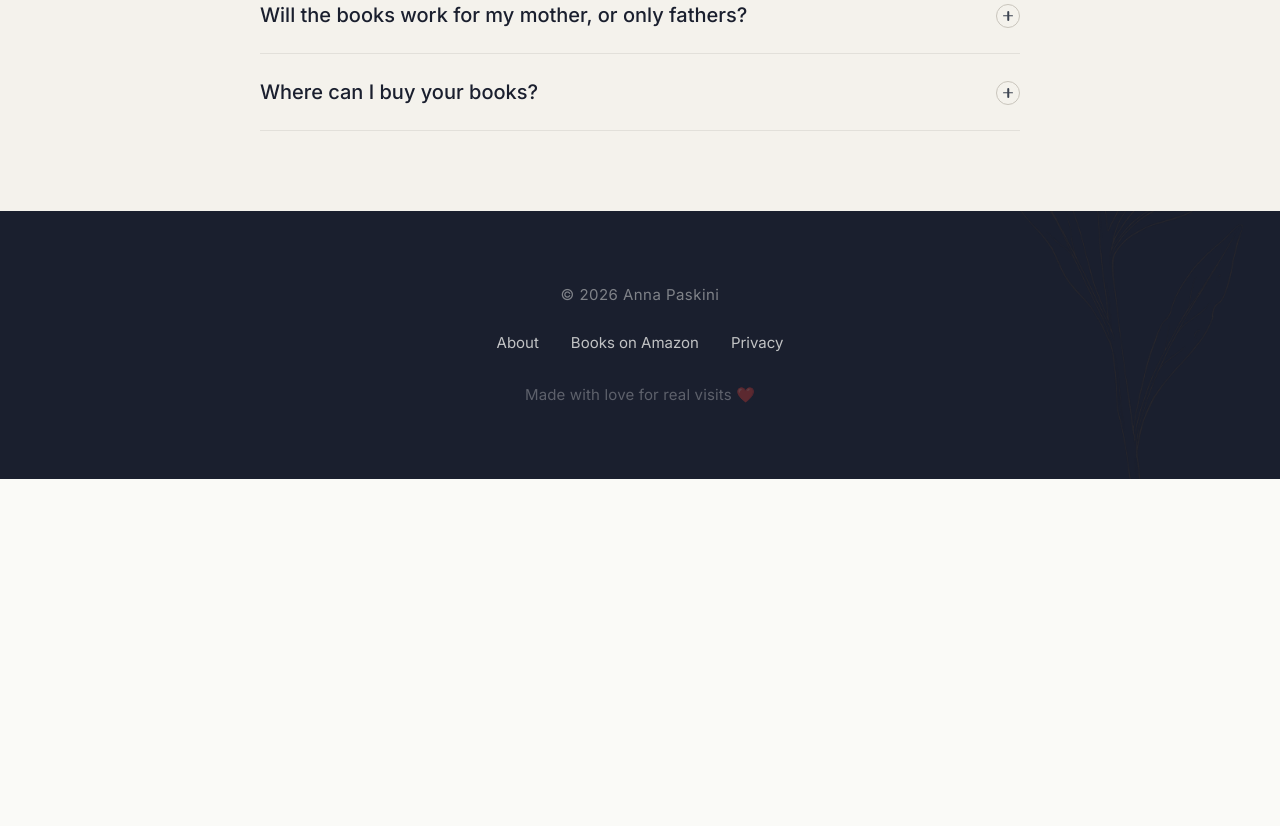
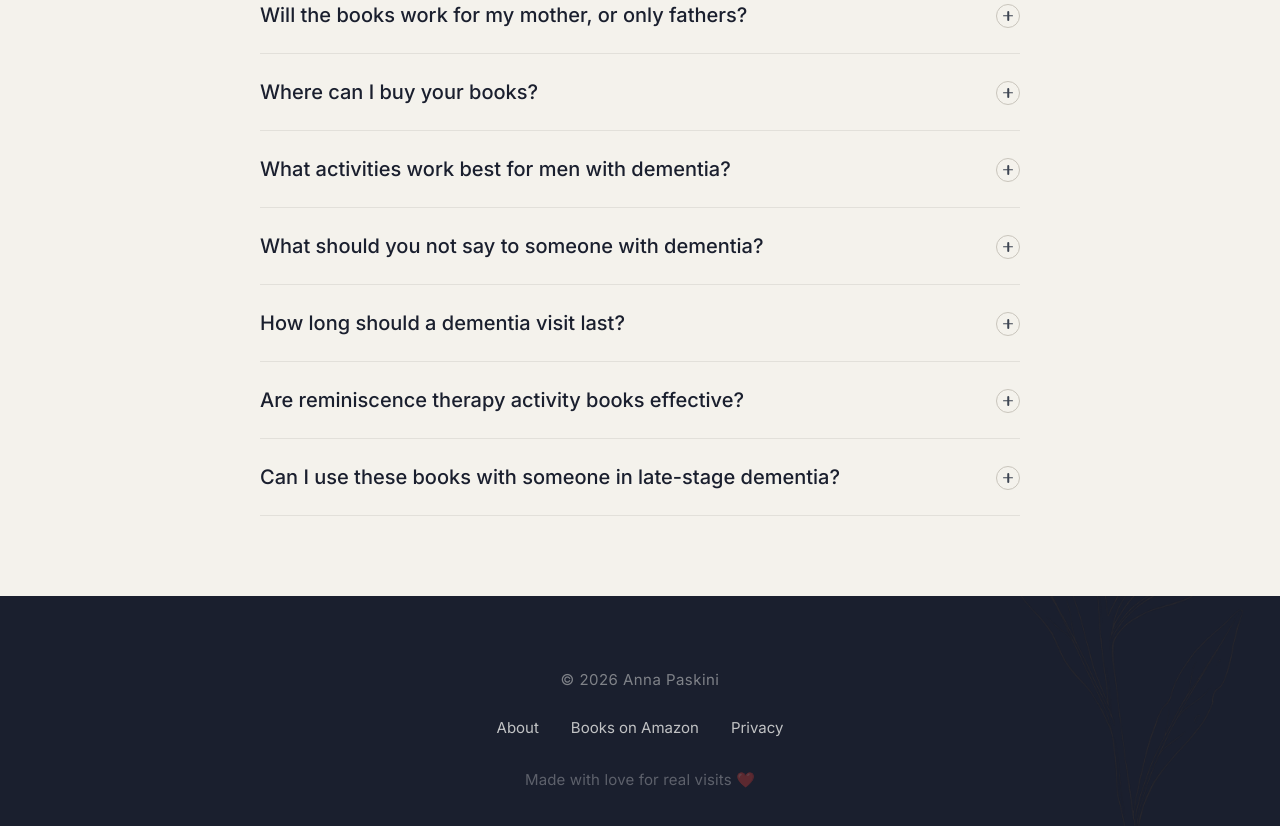
Before and after one commit to AnnaPaskini/anna-paskini-book-landing, a Next.js app: page / in a window 1280 px wide. Shown: the part 5040-5866 px from the top of the page. Before the commit the page ends 5519 px from the top, so only its background shows below. Built offline with nearby package versions, Linux system fonts and the light colour scheme; no server answers.

Commit message:
Expand FAQ from 5 to 10 questions for long-tail SEO coverage

```diff
--- a/src/components/blocks/FAQBlock.tsx
+++ b/src/components/blocks/FAQBlock.tsx
@@ -79,6 +79,71 @@ const faqs: FAQ[] = [
     aText:
       "Both volumes are on Amazon as paperbacks, $12.99 each. Amazon ships to most countries through their international fulfilment network. If Amazon doesn’t ship to your country, write to us and we’ll arrange a direct PDF copy.",
   },
+  {
+    q: "What activities work best for men with dementia?",
+    a: (
+      <p>
+        <strong>
+          Activities that connect to a man's lived experience — cars, tools, fishing, sports, music — work best because they tap into long-term memory, which stays accessible longer than recent memory.
+        </strong>{" "}
+        Large-print puzzles, trivia about the 1970s-80s, and tactile prompts (a polished wrench, an old photograph) open conversations without requiring him to remember names or dates. The Memory Activities for Men with Dementia series is built around this principle.
+      </p>
+    ),
+    aText:
+      "Activities that connect to a man's lived experience — cars, tools, fishing, sports, music — work best because they tap into long-term memory, which stays accessible longer than recent memory. Large-print puzzles, trivia about the 1970s-80s, and tactile prompts (a polished wrench, an old photograph) open conversations without requiring him to remember names or dates. The Memory Activities for Men with Dementia series is built around this principle.",
+  },
+  {
+    q: "What should you not say to someone with dementia?",
+    a: (
+      <p>
+        <strong>
+          Avoid questions with a right or wrong answer — "What day is it?", "Do you remember me?", "What did you have for breakfast?"
+        </strong>{" "}
+        These feel like quizzes, and his heart senses when he doesn't know. Don't correct factual mistakes; as Naomi Feil's Validation Therapy teaches, validate the feeling behind the words, not the fact. Skip heavy news, whispering across him, and rushing to finish his sentences.
+      </p>
+    ),
+    aText:
+      "Avoid questions with a right or wrong answer — \"What day is it?\", \"Do you remember me?\", \"What did you have for breakfast?\" These feel like quizzes, and his heart senses when he doesn't know. Don't correct factual mistakes; as Naomi Feil's Validation Therapy teaches, validate the feeling behind the words, not the fact. Skip heavy news, whispering across him, and rushing to finish his sentences.",
+  },
+  {
+    q: "How long should a dementia visit last?",
+    a: (
+      <p>
+        <strong>
+          A focused 15-20 minute visit is usually more meaningful than a long one.
+        </strong>{" "}
+        Energy fades fast for both of you, and a short, present visit leaves a calm emotional afterglow. The free 15-Minute Visit Guide on this site walks through exactly how to structure that time — arrival, one tactile anchor, conversation, and a calm goodbye.
+      </p>
+    ),
+    aText:
+      "A focused 15-20 minute visit is usually more meaningful than a long one. Energy fades fast for both of you, and a short, present visit leaves a calm emotional afterglow. The free 15-Minute Visit Guide on this site walks through exactly how to structure that time — arrival, one tactile anchor, conversation, and a calm goodbye.",
+  },
+  {
+    q: "Are reminiscence therapy activity books effective?",
+    a: (
+      <p>
+        <strong>
+          Yes — reminiscence therapy has been studied since Robert Butler's foundational 1963 paper <em>The Life Review</em>, and is endorsed by the Alzheimer's Association as a way to reduce agitation and improve mood in dementia care.
+        </strong>{" "}
+        Activity books make the methodology practical: structured prompts, large-print formats, and visual anchors give caregivers a soft place to start when conversation falters.
+      </p>
+    ),
+    aText:
+      "Yes — reminiscence therapy has been studied since Robert Butler's foundational 1963 paper The Life Review, and is endorsed by the Alzheimer's Association as a way to reduce agitation and improve mood in dementia care. Activity books make the methodology practical: structured prompts, large-print formats, and visual anchors give caregivers a soft place to start when conversation falters.",
+  },
+  {
+    q: "Can I use these books with someone in late-stage dementia?",
+    a: (
+      <p>
+        <strong>
+          The series is designed for early-to-mid stage dementia, where reading, puzzles, and short conversations are still possible.
+        </strong>{" "}
+        In later stages, sensory and emotional engagement matters more than activities — soft music from his youth, a familiar object in his hands, warm touch. You can still flip through the book together looking at the photos, but don't expect him to complete puzzles.
+      </p>
+    ),
+    aText:
+      "The series is designed for early-to-mid stage dementia, where reading, puzzles, and short conversations are still possible. In later stages, sensory and emotional engagement matters more than activities — soft music from his youth, a familiar object in his hands, warm touch. You can still flip through the book together looking at the photos, but don't expect him to complete puzzles.",
+  },
 
 ];
 
```
